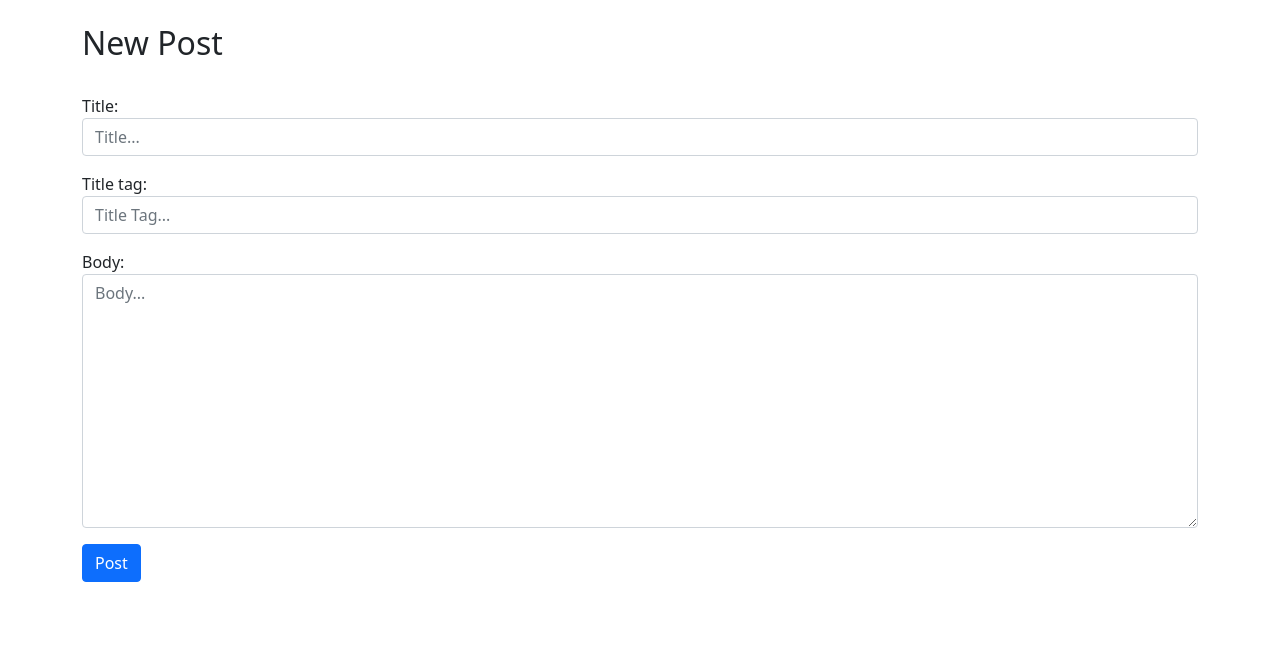
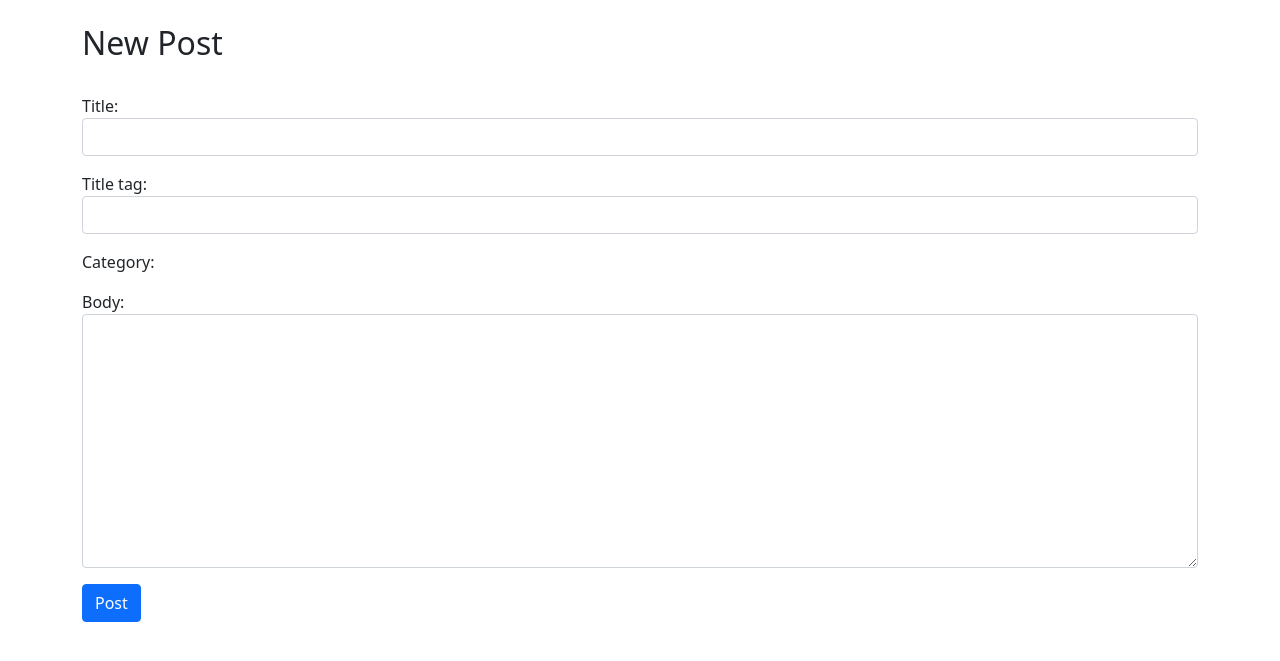
Before and after one commit to tenaciouscri/django-blog-2, a Django app: page /post/add_post/ in a window 1280 px wide. Shown: the part 56-717 px from the top of the page. Run offline with Django 4.2, Linux system fonts and the light colour scheme; the visitor is signed in with stand-in values (Sample User, id 1); data that the repository does not hold is empty.

Commit message:
WIP categories multiple choice in new post form

```diff
--- a/blog/forms.py
+++ b/blog/forms.py
@@ -1,25 +1,22 @@
 from django import forms
 
-from .models import Post
+from .models import Category, Post
 
 
 class PostForm(forms.ModelForm):
     class Meta:
         model = Post
-        fields = (
+        fields = [
             "title",
             "title_tag",
+            "category",
             "body",
-        )
+        ]
 
-        widgets = {
-            "title": forms.TextInput(
-                attrs={"class": "form-control", "placeholder": "Title..."}
-            ),
-            "title_tag": forms.TextInput(
-                attrs={"class": "form-control", "placeholder": "Title Tag..."}
-            ),
-            "body": forms.Textarea(
-                attrs={"class": "form-control", "placeholder": "Body..."}
-            ),
-        }
+    title = forms.CharField(widget=forms.TextInput(attrs={"class": "form-control"}))
+    title_tag = forms.CharField(widget=forms.TextInput(attrs={"class": "form-control"}))
+    category = forms.ModelMultipleChoiceField(
+        queryset=Category.objects.all(),
+        widget=forms.CheckboxSelectMultiple(),
+    )
+    body = forms.CharField(widget=forms.Textarea(attrs={"class": "form-control"}))
--- a/blog/models.py
+++ b/blog/models.py
@@ -1,5 +1,16 @@
 from django.db import models
 from django.contrib.auth.models import User
+
+
+class Category(models.Model):
+    name = models.CharField(max_length=25)
+
+    class Meta:
+        verbose_name = "category"
+        verbose_name_plural = "categories"
+
+    def __str__(self):
+        return self.name
 
 
 class Post(models.Model):
@@ -9,6 +20,7 @@ class Post(models.Model):
     body = models.TextField()
     created_on = models.DateTimeField(auto_now_add=True)
     last_modified = models.DateTimeField(auto_now=True)
+    category = models.ManyToManyField(Category, default="New")
 
     def __str__(self):
         return self.title
--- a/myblog/settings.py
+++ b/myblog/settings.py
@@ -9,7 +9,6 @@ https://docs.djangoproject.com/en/4.0/topics/settings/
 For the full list of settings and their values, see
 https://docs.djangoproject.com/en/4.0/ref/settings/
 """
-import os
 from pathlib import Path
 
 # Build paths inside the project like this: BASE_DIR / 'subdir'.
--- a/templates/blog/post_detail.html
+++ b/templates/blog/post_detail.html
@@ -6,7 +6,8 @@
 <small>By:
     {{ post.author.first_name }}
     {{post.author.last_name}} -
-    {{ post.created_on.date }}
+    {{ post.created_on.date }} <br/>
+    {{ post.categories }}
     {% if user.is_authenticated %}
         - <a href="{% url 'edit_post' post.pk%}">(Edit)</a>
         <a href="{% url 'delete_post' post.pk%}">(Delete)</a></small>
@@ -14,7 +15,7 @@
     <br/>
 <hr>
 <br/>
-{{ post.body }}
+{{ post.body |safe }}
 
 <br/><br/>
 <a href="{% url 'home' %}" class="btn btn-primary">Back</a>
--- a/templates/home.html
+++ b/templates/home.html
@@ -14,7 +14,7 @@
                 <a href="{% url 'delete_post' post.pk%}">(Delete)</a></small>
         {% endif %}
         <br/>
-    {{ post.body|slice:":250" }}...</li>
+    {{ post.body |slice:":250" |safe}}...</li>
 {% endfor %}
 </ul>
 
```
Also changed, not shown: blog/admin.py (+10 -1 lines), blog/migrations/0004_category_post_category.py (added), blog/migrations/0005_alter_post_category.py (added).
